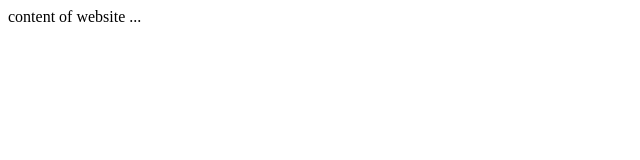
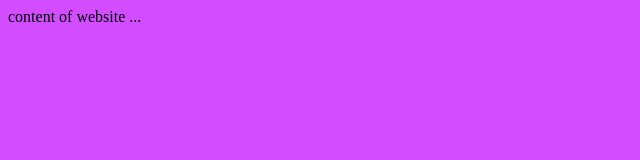
Before and after one commit to LimesKey/onlypups.ca, a plain HTML site: page index.html in a window 1280 px wide. Shown: the whole page, without its empty margins (0-640 px from the left). Drawn offline with Linux system fonts and the light colour scheme.

Commit message:
Update index.html

```diff
--- a/index.html
+++ b/index.html
@@ -1,3 +1,5 @@
+<!DOCTYPE html>
+
 <html>
  <head>
   <title>To be soon...</title>
@@ -6,3 +8,10 @@
   content of website ...
  </body>
 </html>
+
+
+
+<style>
+  body {
+ background-color: #d24dff
+ }
```
